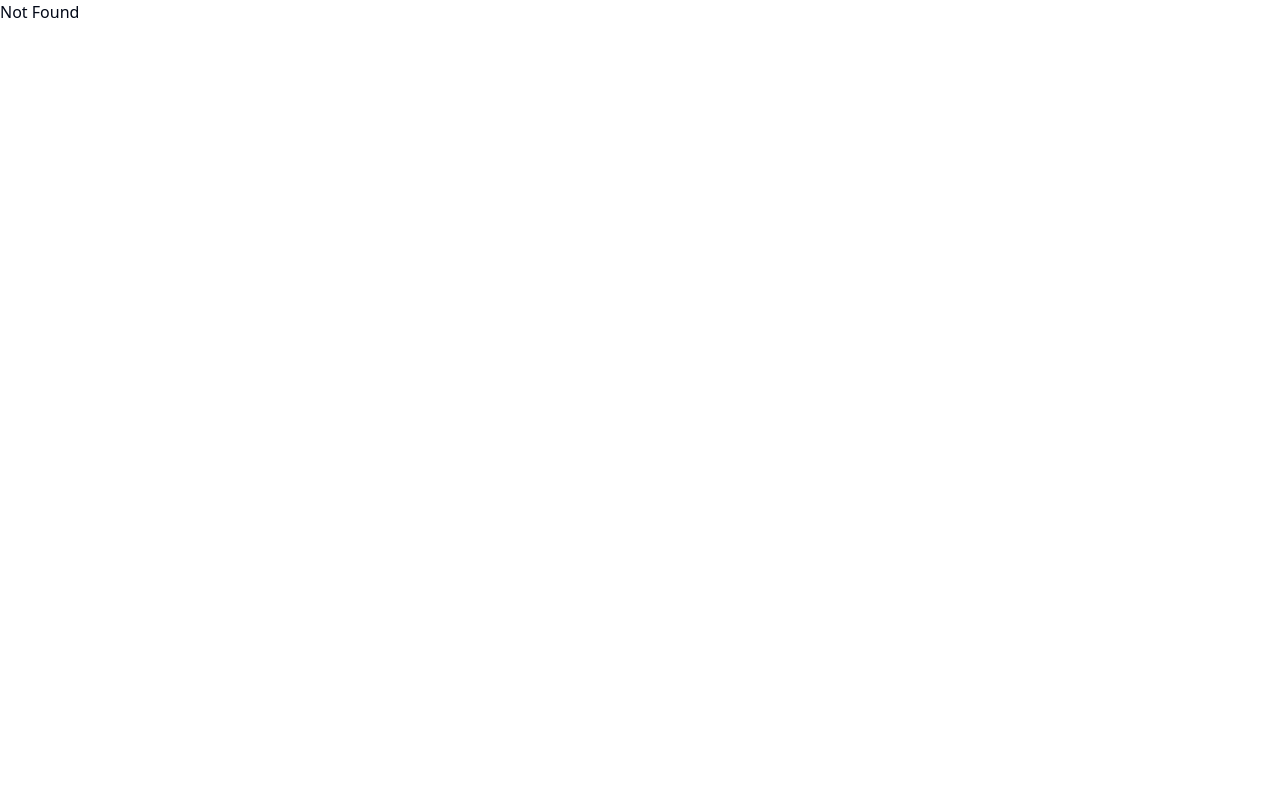
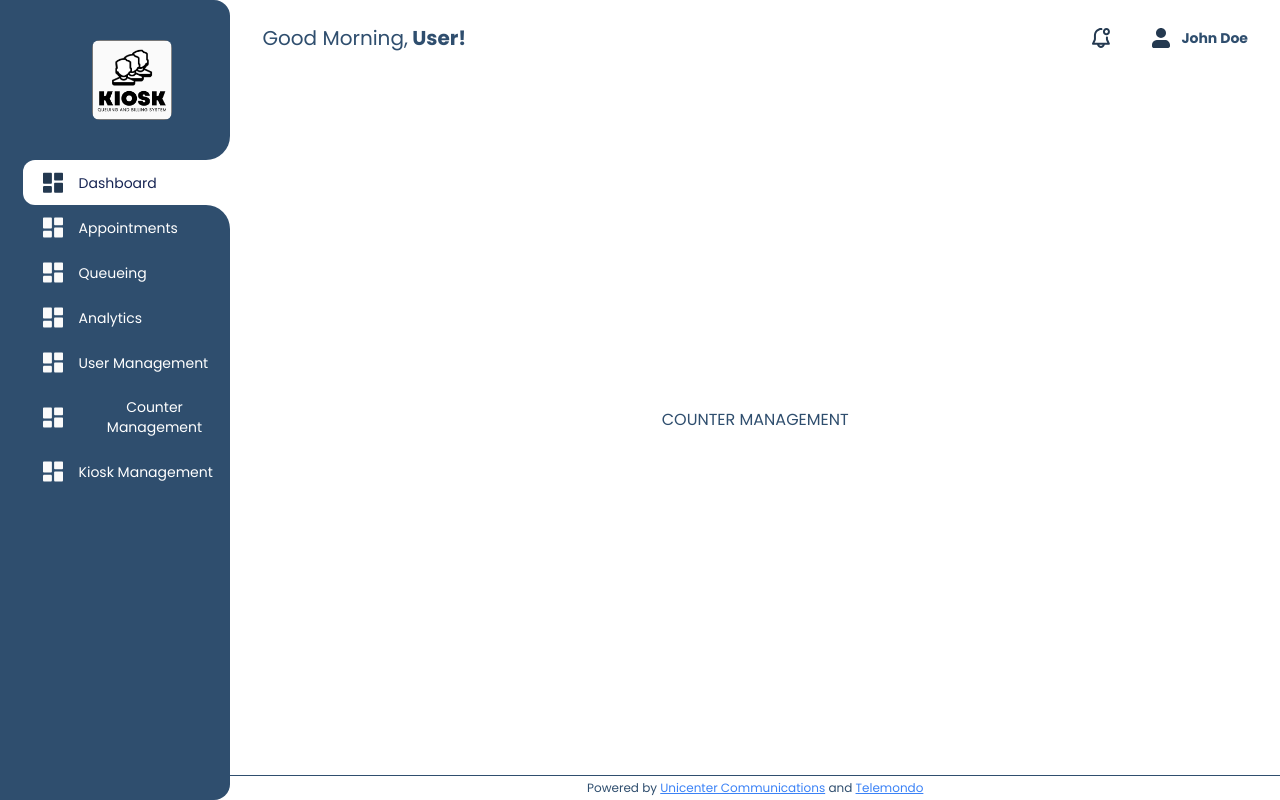
Before and after one commit to Telemondo-Technologies-Development/qs-dashboard-react, a React (Vite) app: page /admin/counter-management in a window 1280 px wide. Built offline with nearby package versions, Linux system fonts and the light colour scheme.

Commit message:
feat: added counter-mgmt and kiosk-mgmt admin routes

```diff
--- a/src/routeTree.gen.ts
+++ b/src/routeTree.gen.ts
@@ -22,7 +22,9 @@ import { Route as KioskNowServingIndexImport } from './routes/kiosk/now-serving/
 import { Route as AdminLoginIndexImport } from './routes/admin/login/index'
 import { Route as AdminAdminLayoutQueueingIndexImport } from './routes/admin/_admin-layout/queueing/index'
 import { Route as AdminAdminLayoutManagementIndexImport } from './routes/admin/_admin-layout/management/index'
+import { Route as AdminAdminLayoutKioskManagementIndexImport } from './routes/admin/_admin-layout/kiosk-management/index'
 import { Route as AdminAdminLayoutDashboardIndexImport } from './routes/admin/_admin-layout/dashboard/index'
+import { Route as AdminAdminLayoutCounterManagementIndexImport } from './routes/admin/_admin-layout/counter-management/index'
 import { Route as AdminAdminLayoutAppointmentsIndexImport } from './routes/admin/_admin-layout/appointments/index'
 import { Route as AdminAdminLayoutAnalyticsIndexImport } from './routes/admin/_admin-layout/analytics/index'
 
@@ -84,9 +86,21 @@ const AdminAdminLayoutManagementIndexRoute =
     getParentRoute: () => AdminAdminLayoutRoute,
   } as any)
 
+const AdminAdminLayoutKioskManagementIndexRoute =
+  AdminAdminLayoutKioskManagementIndexImport.update({
+    path: '/kiosk-management/',
+    getParentRoute: () => AdminAdminLayoutRoute,
+  } as any)
+
 const AdminAdminLayoutDashboardIndexRoute =
   AdminAdminLayoutDashboardIndexImport.update({
     path: '/dashboard/',
+    getParentRoute: () => AdminAdminLayoutRoute,
+  } as any)
+
+const AdminAdminLayoutCounterManagementIndexRoute =
+  AdminAdminLayoutCounterManagementIndexImport.update({
+    path: '/counter-management/',
     getParentRoute: () => AdminAdminLayoutRoute,
   } as any)
 
@@ -146,8 +160,16 @@ declare module '@tanstack/react-router' {
       preLoaderRoute: typeof AdminAdminLayoutAppointmentsIndexImport
       parentRoute: typeof AdminAdminLayoutImport
     }
+    '/admin/_admin-layout/counter-management/': {
+      preLoaderRoute: typeof AdminAdminLayoutCounterManagementIndexImport
+      parentRoute: typeof AdminAdminLayoutImport
+    }
     '/admin/_admin-layout/dashboard/': {
       preLoaderRoute: typeof AdminAdminLayoutDashboardIndexImport
+      parentRoute: typeof AdminAdminLayoutImport
+    }
+    '/admin/_admin-layout/kiosk-management/': {
+      preLoaderRoute: typeof AdminAdminLayoutKioskManagementIndexImport
       parentRoute: typeof AdminAdminLayoutImport
     }
     '/admin/_admin-layout/management/': {
@@ -170,7 +192,9 @@ export const routeTree = rootRoute.addChildren([
     AdminAdminLayoutRoute.addChildren([
       AdminAdminLayoutAnalyticsIndexRoute,
       AdminAdminLayoutAppointmentsIndexRoute,
+      AdminAdminLayoutCounterManagementIndexRoute,
       AdminAdminLayoutDashboardIndexRoute,
+      AdminAdminLayoutKioskManagementIndexRoute,
       AdminAdminLayoutManagementIndexRoute,
       AdminAdminLayoutQueueingIndexRoute,
     ]),
--- a/src/routes/admin/-Navbar.tsx
+++ b/src/routes/admin/-Navbar.tsx
@@ -23,21 +23,31 @@ const pages = [
     path: "/admin/analytics/",
   },
   {
-    name: "Management",
+    name: "User Management",
     position: "340px",
     path: "/admin/management/",
+  },
+  {
+    name: "Counter Management",
+    position: "385px",
+    path: "/admin/counter-management/",
+  },
+  {
+    name: "Kiosk Management",
+    position: "430px",
+    path: "/admin/kiosk-management/",
   },
 ];
 
 export default function Navbar() {
   const [translateYPos, setTranslateYPos] = useState(pages[0].position);
   return (
-    <div className="w-[17vw] relative bg-main_primary h-screen flex flex-col justify-start items-end rounded-tr-2xl rounded-br-2xl">
+    <div className="w-[18vw] relative bg-main_primary h-screen flex flex-col justify-start items-end rounded-tr-2xl rounded-br-2xl">
       <div
         style={{
           transform: `translateY(${translateYPos})`,
         }}
-        className="absolute bg-white h-[45px] w-[85%] rounded-tl-xl rounded-bl-xl transition-all ${translate-y-[${translateYPos}]}"
+        className="absolute bg-white h-[45px] w-[90%] rounded-tl-xl rounded-bl-xl transition-all ${translate-y-[${translateYPos}]}"
       >
         <div className="absolute right-0 w-12 h-6 bg-white -top-6">
           <div className="absolute size-full rounded-br-3xl bg-main_primary"></div>
@@ -47,7 +57,7 @@ export default function Navbar() {
         </div>
       </div>
       <div className="w-[85%] flex flex-col items-center">
-        <img src="/kiosk-logo.png" className="my-10 rounded-lg size-20"/>
+        <img src="/kiosk-logo.png" className="my-10 rounded-lg size-20" />
         {pages.map((page, i) => {
           return (
             <Link key={i} to={page.path} className="z-10 w-full">
@@ -55,7 +65,7 @@ export default function Navbar() {
                 onClick={() => {
                   setTranslateYPos(page.position);
                 }}
-                className="flex items-center w-full gap-4 py-3 pl-7"
+                className="flex items-center w-full gap-4 py-3 pl-2"
               >
                 <img
                   src={`${translateYPos === page.position ? "/dashboard-logo-darkblue.svg" : "/dashboard-logo-white.svg"}`}
--- /dev/null
+++ b/src/routes/admin/_admin-layout/counter-management/index.tsx
@@ -0,0 +1,13 @@
+import { createFileRoute } from '@tanstack/react-router'
+
+export const Route = createFileRoute('/admin/_admin-layout/counter-management/')({
+  component: () => <CounterManagement/>
+})
+
+function CounterManagement(){
+  return (
+    <div className='flex flex-col items-center justify-center flex-1'>
+      COUNTER MANAGEMENT
+    </div>
+  )
+}
--- /dev/null
+++ b/src/routes/admin/_admin-layout/kiosk-management/index.tsx
@@ -0,0 +1,13 @@
+import { createFileRoute } from '@tanstack/react-router'
+
+export const Route = createFileRoute('/admin/_admin-layout/kiosk-management/')({
+  component: () => <KioskManagement/>
+})
+
+function KioskManagement() {
+   return (
+    <div className='flex flex-col items-center justify-center flex-1'>
+      KIOSK MGMT
+    </div>
+   )
+}
```
